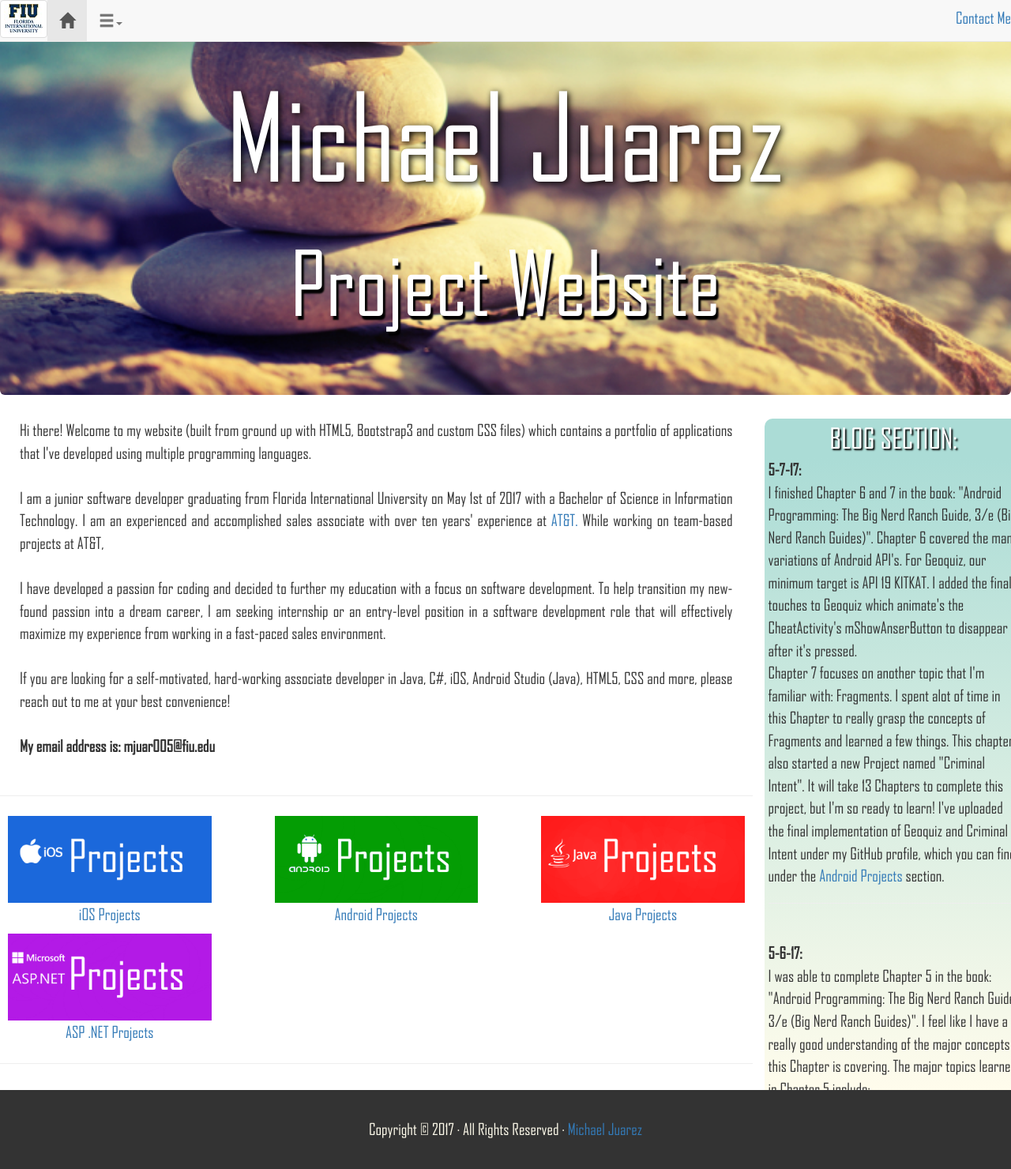
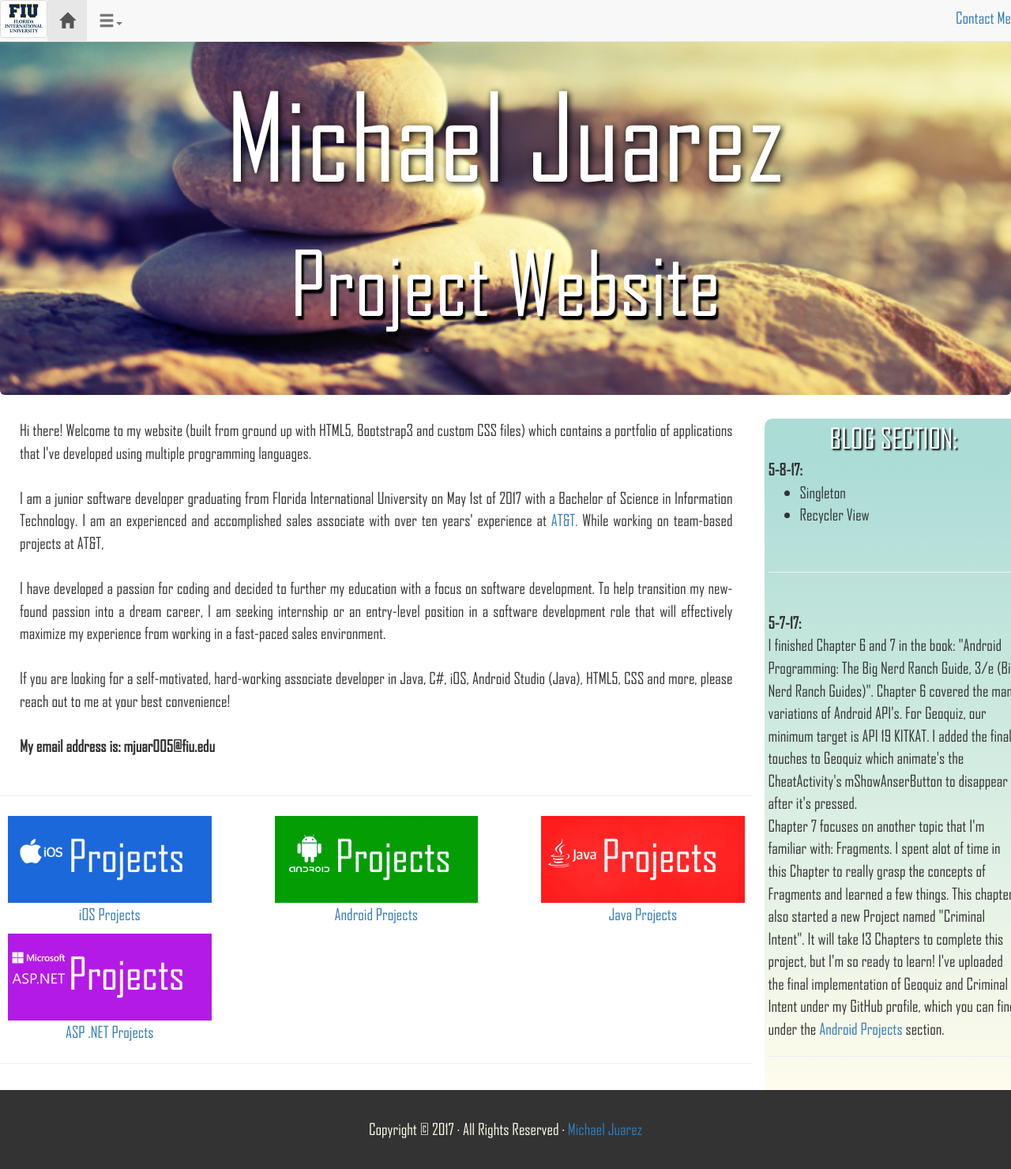
Before and after one commit to MikeJuarez/MikeJuarez.github.io, a Jekyll site: the page index.html, which Jekyll copies as it is, in a window 1280 px wide. Shown: the whole page at 79% size. Built offline with Jekyll 4.4.1, drawn with Linux system fonts in a browser that asks for light colours.

Commit message:
Blog update - CriminalIntent Update

```diff
--- a/index.html
+++ b/index.html
@@ -132,6 +132,13 @@
   <div class="row">
   <div class="col-scollable-y">
 
+  <b>5-8-17:</b><br/>
+    <ul>
+    	<li>Singleton</li>
+    	<li>Recycler View</li>
+    </ul><br/>
+  <hr><br/>
+
   <b>5-7-17:</b><br/>
     I finished Chapter 6 and 7 in the book: "Android Programming: The Big Nerd Ranch Guide, 3/e (Big Nerd Ranch Guides)".  Chapter 6 covered the many variations of Android API's.  For Geoquiz, our minimum target is API 19 KITKAT.  I added the final touches to Geoquiz which animate's the CheatActivity's mShowAnserButton to disappear after it's pressed.  <br/>
     Chapter 7 focuses on another topic that I'm familiar with: Fragments.  I spent alot of time in this Chapter to really grasp the concepts of Fragments and learned a few things.  This chapter also started a new Project named "Criminal Intent".  It will take 13 Chapters to complete this project, but I'm so ready to learn!
```
Also changed, not shown: Android Projects.html (+6 -2 lines).
